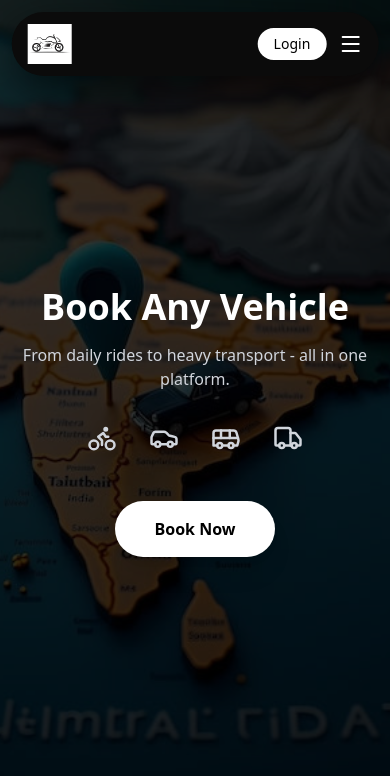
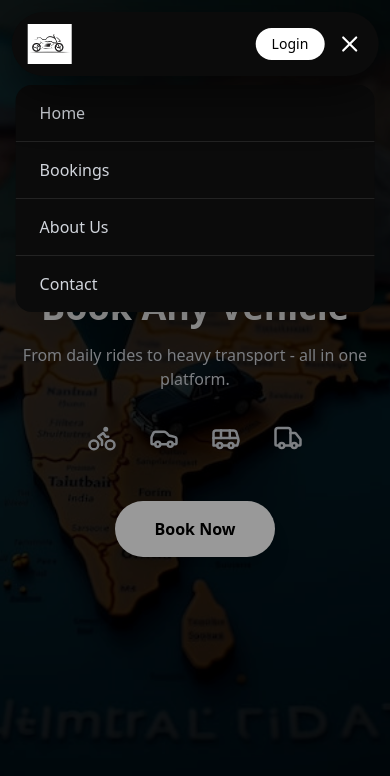
Before and after one commit to SumanKarmakar467/vehicle, a Next.js app: page / in a window 390 px wide. Both pictures are taken after a click on the button 350 px from the left and 43 px from the top of the page. Shown: the top 776 px of the page. Built offline with nearby package versions, Linux system fonts and the light colour scheme; no server answers.

Commit message:
nav responsive complete with some features

```diff
--- a/src/components/Nav.tsx
+++ b/src/components/Nav.tsx
@@ -8,7 +8,7 @@ import { usePathname } from "next/navigation";
 import AuthModal from "./AuthModal";
 import { useDispatch, useSelector } from "react-redux";
 import { AppDispatch, RootState } from "@/redux/store";
-import { Bike, Car, ChevronRight, LogOut, Menu, Truck } from "lucide-react";
+import { Bike, Car, ChevronRight, LogOut, Menu, Truck, X } from "lucide-react";
 import { signOut } from "next-auth/react";
 import { setUserData } from "@/redux/userSlice";
 const Nav_Items = ["Home", "Bookings", "About Us", "Contact"];
@@ -18,15 +18,15 @@ const Nav = () => {
   const pathname = usePathname();
   const [profileopen, setProfileopen] = useState(false);
   const { userData } = useSelector((state: RootState) => state.user);
-  const [menuOpen, setMenuOpen] = useState(false)
+  const [menuOpen, setMenuOpen] = useState(false);
 
-  const dispatch=useDispatch<AppDispatch>()
-  const handleLogOut=async() => {
-    await signOut({redirect:false})
-    dispatch(setUserData(null))
-    setProfileopen(false)
-  }
-console.log("Redux userData:", userData);
+  const dispatch = useDispatch<AppDispatch>();
+  const handleLogOut = async () => {
+    await signOut({ redirect: false });
+    dispatch(setUserData(null));
+    setProfileopen(false);
+  };
+  console.log("Redux userData:", userData);
   return (
     <>
       <motion.div
@@ -67,7 +67,6 @@ console.log("Redux userData:", userData);
           </div>
 
           <div className="flex items-center gap-3 relative">
-
             {/* Reponsive for desktop */}
             <div className="hidden md:block relative">
               {!userData ? (
@@ -90,28 +89,41 @@ console.log("Redux userData:", userData);
                       <motion.div
                         initial={{ opacity: 0, y: -10 }}
                         animate={{ opacity: 1, y: 0 }}
-                        exit={{opacity:0 , y:-10}}
+                        exit={{ opacity: 0, y: -10 }}
                         className="absolute top-14 right-0 w-[300px] bg-white text-black rounded-xl shadow-xl border"
                       >
-                        <div className='p-5'>
-                          <p className='font-semibold text-lg'>{userData?.name}</p>
-                          <p className='text-xs uppercase text-gray-500 mb-4'>{userData?.role}</p>
-                          {userData.role!="partner" && (
-                            <div className='w-full flex items-center gap-3 py-3 hover:bg-gray-100 rounded-xl' >
-                              <div className='flex -space-x-2'>
-                                <div className='w-6 h-6 rounded-full bg-black text-white flex items-center justify-center'><Bike size={16}/></div>
-                                <div className='w-6 h-6 rounded-full bg-black text-white flex items-center justify-center'><Car size={16}/></div>
-                                <div className='w-6 h-6 rounded-full bg-black text-white flex items-center justify-center'><Truck size={16}/></div>
+                        <div className="p-5">
+                          <p className="font-semibold text-lg">
+                            {userData?.name}
+                          </p>
+                          <p className="text-xs uppercase text-gray-500 mb-4">
+                            {userData?.role}
+                          </p>
+                          {userData.role != "partner" && (
+                            <div className="w-full flex items-center gap-3 py-3 hover:bg-gray-100 rounded-xl">
+                              <div className="flex -space-x-2">
+                                <div className="w-6 h-6 rounded-full bg-black text-white flex items-center justify-center">
+                                  <Bike size={16} />
+                                </div>
+                                <div className="w-6 h-6 rounded-full bg-black text-white flex items-center justify-center">
+                                  <Car size={16} />
+                                </div>
+                                <div className="w-6 h-6 rounded-full bg-black text-white flex items-center justify-center">
+                                  <Truck size={16} />
+                                </div>
                               </div>
                               Become a Partner
-                            <ChevronRight size={16} className='ml-auto'/>
+                              <ChevronRight size={16} className="ml-auto" />
                             </div>
-
                           )}
 
-                          <button className='w-full flex items-center gap-3 py-3 hover:bg-gray-100 rounded-xl mt-2' onClick={handleLogOut}>
-                            <LogOut size={16}/>
-                            Log Out</button>
+                          <button
+                            className="w-full flex items-center gap-3 py-3 hover:bg-gray-100 rounded-xl mt-2"
+                            onClick={handleLogOut}
+                          >
+                            <LogOut size={16} />
+                            Log Out
+                          </button>
                         </div>
                       </motion.div>
                     )}
@@ -119,7 +131,6 @@ console.log("Redux userData:", userData);
                 </>
               )}
             </div>
-
 
             {/* Responsive for Mobile */}
             <div className="md:hidden">
@@ -138,18 +149,120 @@ console.log("Redux userData:", userData);
                   >
                     {userData?.name?.charAt(0)?.toUpperCase()}
                   </button>
-
                 </>
               )}
             </div>
 
-            <button className='md:hidden text-white onClick={() => setMenuOpen(p=>!p)}'>
-              <Menu/>
+            <button
+              className="md:hidden text-white"
+              onClick={() => setMenuOpen((p) => !p)}
+            >
+              {menuOpen ? <X size={26} /> : <Menu size={26} />}
             </button>
-
           </div>
         </div>
       </motion.div>
+
+      <AnimatePresence>
+        {menuOpen && (
+          <>
+            <motion.div
+              initial={{ opacity: 0 }}
+              animate={{ opacity: 0.4 }}
+              exit={{ opacity: 0 }}
+              onClick={() => setMenuOpen(false)}
+              className="fixed inset-0 bg-black z-30 md:hidden"
+            />
+            <motion.div
+              initial={{ opacity: 0, y: -20 }}
+              animate={{ opacity: 1, y: 0 }}
+              exit={{ opacity: 0, y: -20 }}
+              transition={{ duration: 0.2 }}
+              className="fixed top-[85px] left-1/2 -translate-x-1/2 w-[92%] bg-[#0B0B0B] rounded-2xl shadow-2xl z-40 md:hidden overflow-hidden"
+            >
+              <div className="flex flex-col divide-y divide-white/10">
+                {Nav_Items.map((item, index) => {
+                  let href;
+                  if (item == "Home") {
+                    href = "/";
+                  } else {
+                    href = "$/{item.toLowerCase()}";
+                  }
+                  href =
+                    item === "Home"
+                      ? "/"
+                      : `/${item.toLowerCase().replace(/\s+/g, "-")}`;
+
+                  const active = pathname === href;
+
+                  return (
+                    <Link
+                      key={item}
+                      href={href}
+                      className="flex px-6 py-4 text-gray-300 hover:bg-white/5"
+                    >
+                      {item}
+                    </Link>
+                  );
+                })}
+              </div>
+            </motion.div>
+          </>
+        )}
+      </AnimatePresence>
+
+      <AnimatePresence>
+        {profileopen && userData && (
+          <>
+            <motion.div
+              initial={{ opacity: 0 }}
+              animate={{ opacity: 0.4 }}
+              exit={{ opacity: 0 }}
+              onClick={() => setProfileopen(false)}
+              className="fixed inset-0 bg-black z-30 md:hidden"
+            />
+            <motion.div
+              initial={{ y: 400 }}
+              animate={{ y: 0 }}
+              exit={{ y: 400 }}
+              transition={{ type: "spring", damping: 25 }}
+              className="fixed inset-x-0 bottom-0 bg-white rounded-t-3xl shadow-2xl z-50 md:hidden"
+            >
+              <div className="p-5">
+                <p className="font-semibold text-lg">{userData?.name}</p>
+                <p className="text-xs uppercase text-gray-500 mb-4">
+                  {userData?.role}
+                </p>
+                {userData.role != "partner" && (
+                  <div className="w-full flex items-center gap-3 py-3 hover:bg-gray-100 rounded-xl">
+                    <div className="flex -space-x-2">
+                      <div className="w-6 h-6 rounded-full bg-black text-white flex items-center justify-center">
+                        <Bike size={16} />
+                      </div>
+                      <div className="w-6 h-6 rounded-full bg-black text-white flex items-center justify-center">
+                        <Car size={16} />
+                      </div>
+                      <div className="w-6 h-6 rounded-full bg-black text-white flex items-center justify-center">
+                        <Truck size={16} />
+                      </div>
+                    </div>
+                    Become a Partner
+                    <ChevronRight size={16} className="ml-auto" />
+                  </div>
+                )}
+
+                <button
+                  className="w-full flex items-center gap-3 py-3 hover:bg-gray-100 rounded-xl mt-2"
+                  onClick={handleLogOut}
+                >
+                  <LogOut size={16} />
+                  Log Out
+                </button>
+              </div>
+            </motion.div>
+          </>
+        )}
+      </AnimatePresence>
       <AuthModal open={authOpen} onClose={() => setAuthOpen(false)} />
     </>
   );
```
